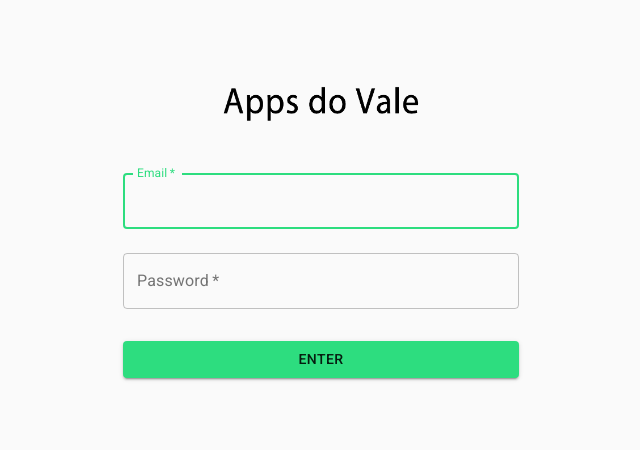
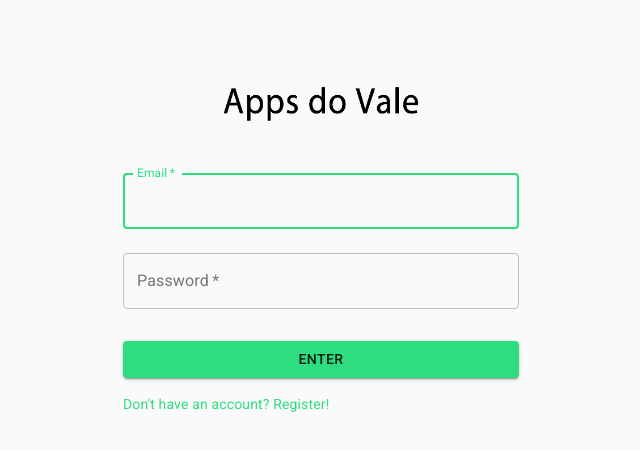
Before and after one commit to MayconProgramr/crm-oficial, a React (Create React App) app in the folder frontend/: page /login in a window 1280 px wide. Shown: the top 450 px of the page, without its empty margins (319-959 px from the left). Built offline with nearby package versions, Linux system fonts and the light colour scheme; no server answers; what mic-recorder-to-mp3 would draw is missing.

Commit message:
Ajustado para exibir a opção para se cadastrar.

```diff
--- a/frontend/src/pages/Login/index.js
+++ b/frontend/src/pages/Login/index.js
@@ -1,11 +1,11 @@
 import React, { useState, useContext } from "react";
-// import { Link as RouterLink } from "react-router-dom";
+import { Link as RouterLink } from "react-router-dom";
 
 import Button from "@material-ui/core/Button";
 import CssBaseline from "@material-ui/core/CssBaseline";
 import TextField from "@material-ui/core/TextField";
-// import Link from "@material-ui/core/Link";
-// import Grid from "@material-ui/core/Grid";
+import Link from "@material-ui/core/Link";
+import Grid from "@material-ui/core/Grid";
 import Box from "@material-ui/core/Box";
 import Typography from "@material-ui/core/Typography";
 import { makeStyles } from "@material-ui/core/styles";
@@ -112,7 +112,7 @@ const Login = () => {
 					>
 						{i18n.t("login.buttons.submit")}
 					</Button>
-					{/*<Grid container>
+					<Grid container>
 						<Grid item>
 							<Link
 								href="#"
@@ -123,7 +123,7 @@ const Login = () => {
 								{i18n.t("login.buttons.register")}
 							</Link>
 						</Grid>
-					</Grid>*/}
+					</Grid>
 				</form>
 			</div>
 			<Box mt={8}>{/* <Copyright /> */}</Box>
```
